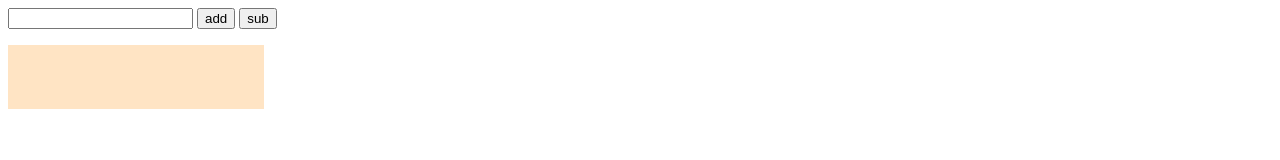
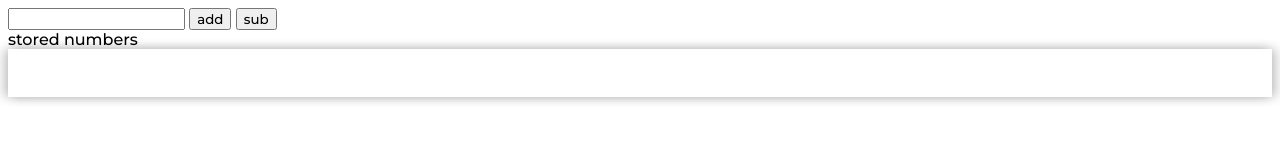
Before and after one commit to re-vc/F23-JS-NumberStorage-Rehovic, a plain HTML site: page index.html in a window 1280 px wide. Drawn offline with Linux system fonts and the light colour scheme.

Commit message:
got working, used innerHTML and .join

```diff
--- a/index.html
+++ b/index.html
@@ -7,10 +7,17 @@
     <meta name="viewport" content="width=device-width, initial-scale=1.0">
     <title>Document</title>
     <style>
-        .display{
-            background-color: bisque;
-            width: 16rem;
-            height: 4rem;
+        @import url("https://fonts.googleapis.com/css2?family=Montserrat:wght@100;300;500;700&display=swap");
+
+        * {
+            font-family: 'Montserrat', sans-serif;
+            box-sizing: border-box;
+        }
+
+        #displayArray {
+            /* background-color: #eee; */
+            box-shadow: 5px 0 10px rgba(0, 0, 0, 0.2), -5px 0 10px rgba(0, 0, 0, 0.2);
+            height: 3rem;
         }
     </style>
 </head>
@@ -19,10 +26,8 @@
     <input type="number" id="myNumber" name="myNumber">
     <button onclick="addToArray()">add</button>
     <button onclick="subFromArray()">sub</button>
-
-    <div class="display">
-        <p id="output"></p>
-    </div>
+    <div id="div1">stored numbers</div>
+    <div id="displayArray"></div>
 
     <script type="text/JavaScript" src="javascript.js"></script>
 </body>
--- a/javascript.js
+++ b/javascript.js
@@ -7,15 +7,21 @@
 //     }
 // }
 
+// let mystring = "Properties,$a$set$of$immutable$values,$are$passed$to$a$component's$renderer$as$properties$in$its $HTML$tag.$A$component$cannot$directly$modify$any$properties$passed$to$it,$but$can$be$passed$ callback$functions$that$do$modify$values.$This$mechanism's$promise$is$expressed$as$properties $flow$down;$actions$flow$up";
+// console.log(mystring);
+// console.log(mystring.replaceAll('$', ' '));
+
 let myArray = [];
+
+function checkArray() {
+    document.getElementById("displayArray").innerHTML = myArray.join(', ');
+}
 
 function addToArray() {
     let myNumber = document.getElementById("myNumber").value;
     if (myNumber != null) {
         myArray.push(myNumber);
-        console.log(myArray);
-        let display = document.getElementById("display").value;
-        display = myArray;
+        checkArray();
     }
 }
 
@@ -23,10 +29,6 @@ function subFromArray() {
     let myNumber = document.getElementById("myNumber").value;
     if (myArray.includes(myNumber)) {
         myArray.splice(myArray.indexOf(myNumber), 1);
-        console.log(myArray);
+        checkArray();
     }
 }
-
-let mystring = "Properties,$a$set$of$immutable$values,$are$passed$to$a$component's$renderer$as$properties$in$its $HTML$tag.$A$component$cannot$directly$modify$any$properties$passed$to$it,$but$can$be$passed$ callback$functions$that$do$modify$values.$This$mechanism's$promise$is$expressed$as$properties $flow$down;$actions$flow$up";
-console.log(mystring);
-console.log(mystring.replaceAll('$', ' '));
```
